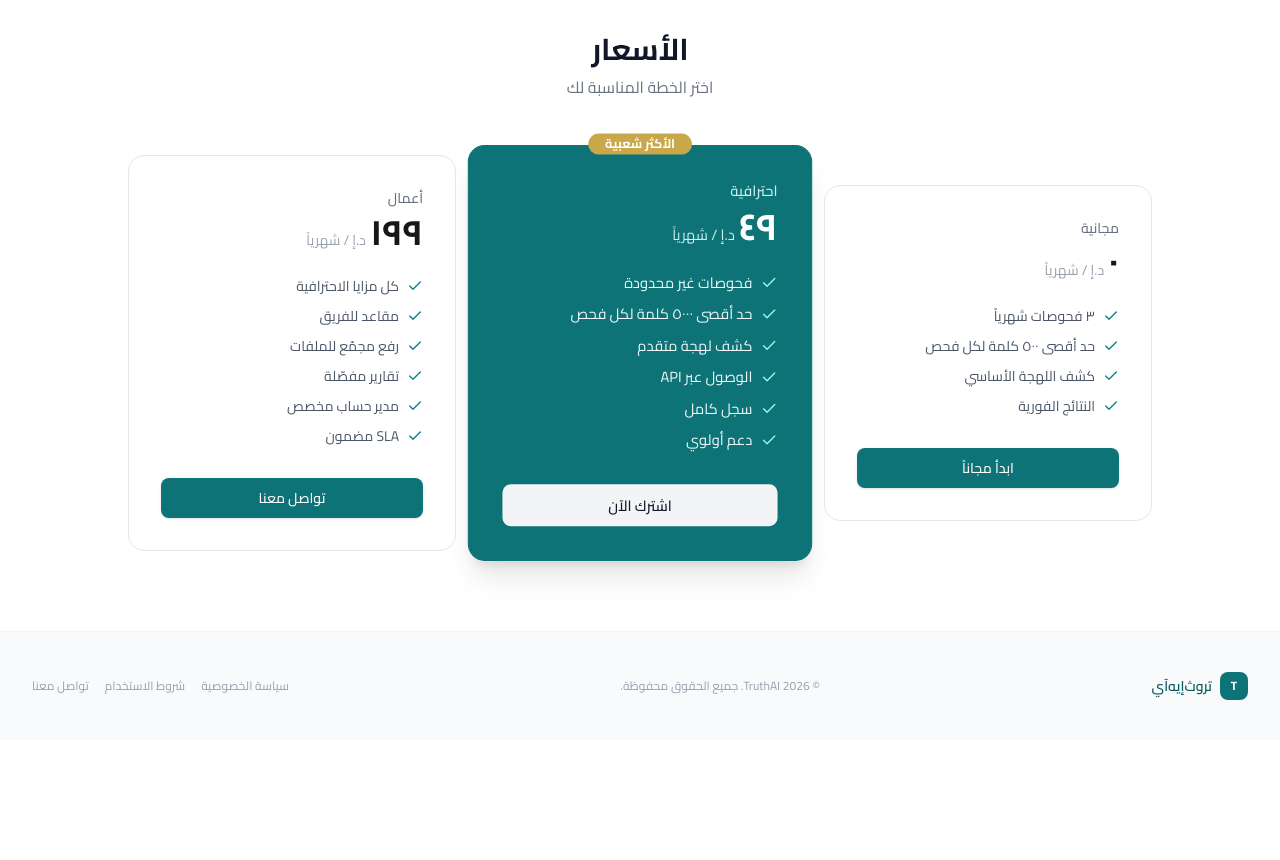
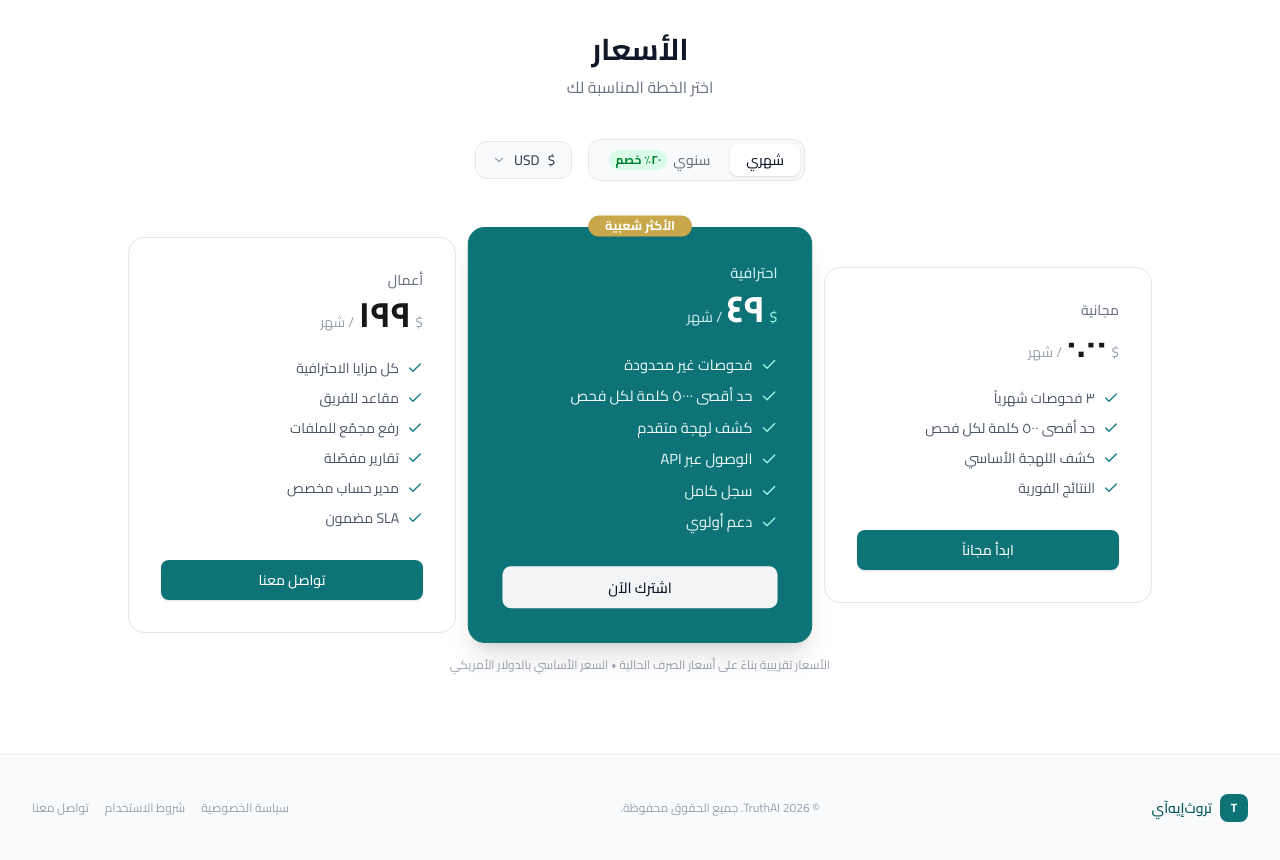
Before and after one commit to harelkleiner/truthai, a Next.js app: page / in a window 1280 px wide. Shown: the part 2660-3520 px from the top of the page. Before the commit the page ends 3400 px from the top, so only its background shows below. Built offline with nearby package versions, Linux system fonts and the light colour scheme.

Commit message:
Redesign pricing: monthly/annual toggle + 7-currency selector

```diff
--- a/app/page.tsx
+++ b/app/page.tsx
@@ -1,5 +1,6 @@
 "use client";
 
+import { useState } from "react";
 import Link from "next/link";
 import { useLocale } from "@/lib/locale-context";
 import { Navbar } from "@/components/layout/navbar";
@@ -9,18 +10,66 @@ import { Badge } from "@/components/ui/badge";
 import { Card, CardContent, CardHeader, CardTitle } from "@/components/ui/card";
 import {
   Zap, ShieldCheck, Languages, ChevronRight, Check,
-  MessageSquare, ClipboardPaste, BrainCircuit, BarChart3,
+  MessageSquare, ClipboardPaste, BrainCircuit, BarChart3, ChevronDown,
 } from "lucide-react";
 import { cn, toEasternArabic } from "@/lib/utils";
 
+/* ─── Currency config ─── */
+type CurrencyCode = "USD" | "AED" | "SAR" | "KWD" | "BHD" | "QAR" | "OMR";
+
+const CURRENCIES: { code: CurrencyCode; symbol: string; rate: number; label: string }[] = [
+  { code: "USD", symbol: "$",    rate: 1,     label: "USD — US Dollar" },
+  { code: "AED", symbol: "د.إ", rate: 3.67,  label: "AED — درهم إماراتي" },
+  { code: "SAR", symbol: "ر.س", rate: 3.75,  label: "SAR — ريال سعودي" },
+  { code: "KWD", symbol: "د.ك", rate: 0.307, label: "KWD — دينار كويتي" },
+  { code: "BHD", symbol: "د.ب", rate: 0.376, label: "BHD — دينار بحريني" },
+  { code: "QAR", symbol: "ر.ق", rate: 3.64,  label: "QAR — ريال قطري" },
+  { code: "OMR", symbol: "ر.ع", rate: 0.385, label: "OMR — ريال عُماني" },
+];
+
+function convertPrice(usd: number, currency: CurrencyCode): string {
+  const c = CURRENCIES.find((x) => x.code === currency)!;
+  const val = usd * c.rate;
+  // Round to sensible precision
+  if (val < 1) return val.toFixed(2);
+  if (val < 10) return val.toFixed(1);
+  return Math.round(val).toString();
+}
+
 /* ─── Pricing card ─── */
 function PricingCard({
-  name, price, features, cta, badge, highlighted = false, locale, currency, plan,
+  name, priceUsd, annualPriceUsd, features, cta, badge, saveBadge,
+  highlighted = false, locale, currency, plan, billing,
 }: {
-  name: string; price: string; features: string[]; cta: string;
-  badge?: string; highlighted?: boolean; locale: string; currency: string;
+  name: string;
+  priceUsd: number | null;
+  annualPriceUsd: number | null;
+  features: string[];
+  cta: string;
+  badge?: string;
+  saveBadge?: string;
+  highlighted?: boolean;
+  locale: string;
+  currency: CurrencyCode;
   plan: "free" | "pro" | "business";
+  billing: "monthly" | "annual";
 }) {
+  const c = CURRENCIES.find((x) => x.code === currency)!;
+
+  const effectiveUsd = priceUsd === null ? null
+    : billing === "annual" && annualPriceUsd !== null ? annualPriceUsd
+    : priceUsd;
+
+  const priceDisplay = effectiveUsd === null ? (locale === "ar" ? "٠" : "0")
+    : locale === "ar" ? toEasternArabic(convertPrice(effectiveUsd, currency))
+    : convertPrice(effectiveUsd, currency);
+
+  const annualTotalDisplay = billing === "annual" && annualPriceUsd !== null
+    ? (locale === "ar"
+        ? `${toEasternArabic(convertPrice(annualPriceUsd * 12, currency))} ${c.symbol} / ${locale === "ar" ? "سنة" : "yr"}`
+        : `${c.symbol}${convertPrice(annualPriceUsd * 12, currency)} / yr`)
+    : null;
+
   async function handleClick() {
     if (plan === "free") { window.location.href = "/signup"; return; }
     if (plan === "business") { window.location.href = "/contact"; return; }
@@ -54,14 +103,26 @@ function PricingCard({
         <p className={cn("text-sm font-medium mb-1", highlighted ? "text-teal-100" : "text-gray-500")}>
           {name}
         </p>
-        <div className="flex items-baseline gap-1">
-          <span className="text-3xl sm:text-4xl font-bold">
-            {locale === "ar" ? toEasternArabic(price) : price}
+        <div className="flex items-baseline gap-1 flex-wrap">
+          <span className={cn("text-xs sm:text-sm font-medium", highlighted ? "text-teal-200" : "text-gray-400")}>
+            {c.symbol}
           </span>
+          <span className="text-3xl sm:text-4xl font-bold">{priceDisplay}</span>
           <span className={cn("text-xs sm:text-sm", highlighted ? "text-teal-100" : "text-gray-400")}>
-            {currency}
+            / {locale === "ar" ? "شهر" : "mo"}
           </span>
         </div>
+        {annualTotalDisplay && (
+          <p className={cn("text-xs mt-1", highlighted ? "text-teal-200" : "text-gray-400")}>
+            {locale === "ar" ? `يُحسب سنوياً • ` : `billed annually • `}
+            {annualTotalDisplay}
+          </p>
+        )}
+        {saveBadge && billing === "annual" && priceUsd !== null && (
+          <span className="mt-2 inline-block rounded-full bg-green-100 text-green-700 text-xs font-semibold px-2.5 py-0.5">
+            {saveBadge}
+          </span>
+        )}
       </div>
       <ul className="space-y-2.5 flex-1 mb-6 sm:mb-8">
         {features.map((f, i) => (
@@ -106,6 +167,9 @@ function HowStep({
 /* ─── Page ─── */
 export default function HomePage() {
   const { t, locale, dir } = useLocale();
+  const [billing, setBilling] = useState<"monthly" | "annual">("monthly");
+  const [currency, setCurrency] = useState<CurrencyCode>("USD");
+  const [currencyOpen, setCurrencyOpen] = useState(false);
 
   const featureItems = [
     { icon: <MessageSquare className="h-6 w-6 text-teal-600" />, ...t.features.dialect },
@@ -113,8 +177,6 @@ export default function HomePage() {
     { icon: <ShieldCheck className="h-6 w-6 text-teal-600" />, ...t.features.accuracy },
     { icon: <Zap className="h-6 w-6 text-teal-600" />, ...t.features.realtime },
   ];
-
-  const currencyLabel = `${t.pricing.currency} / ${t.pricing.monthly}`;
 
   const hiw = t.how_it_works;
   const howSteps = [
@@ -322,26 +384,102 @@ export default function HomePage() {
       {/* ── PRICING ── */}
       <section className="py-16 sm:py-20 bg-white" id="pricing">
         <div className="mx-auto max-w-7xl px-4 sm:px-6 lg:px-8">
-          <div className="text-center mb-10 sm:mb-14">
+          <div className="text-center mb-8 sm:mb-10">
             <h2 className="text-2xl sm:text-3xl font-bold text-gray-900">{t.pricing.title}</h2>
             <p className="mt-2 text-gray-500">{t.pricing.subtitle}</p>
           </div>
-          {/* Stack on mobile, 3-col on md */}
+
+          {/* Controls: billing toggle + currency picker */}
+          <div className="flex flex-col sm:flex-row items-center justify-center gap-4 mb-10 sm:mb-14">
+
+            {/* Billing toggle */}
+            <div className="flex items-center rounded-xl border border-gray-200 bg-gray-50 p-1 gap-1">
+              <button
+                onClick={() => setBilling("monthly")}
+                className={cn(
+                  "rounded-lg px-4 py-1.5 text-sm font-medium transition-all",
+                  billing === "monthly"
+                    ? "bg-white text-gray-900 shadow-sm"
+                    : "text-gray-500 hover:text-gray-700",
+                )}
+              >
+                {locale === "ar" ? "شهري" : "Monthly"}
+              </button>
+              <button
+                onClick={() => setBilling("annual")}
+                className={cn(
+                  "flex items-center gap-1.5 rounded-lg px-4 py-1.5 text-sm font-medium transition-all",
+                  billing === "annual"
+                    ? "bg-white text-gray-900 shadow-sm"
+                    : "text-gray-500 hover:text-gray-700",
+                )}
+              >
+                {locale === "ar" ? "سنوي" : "Annual"}
+                <span className="rounded-full bg-green-100 text-green-700 text-xs font-bold px-1.5 py-0.5">
+                  {locale === "ar" ? "٢٠٪ خصم" : "-20%"}
+                </span>
+              </button>
+            </div>
+
+            {/* Currency picker */}
+            <div className="relative">
+              <button
+                onClick={() => setCurrencyOpen((o) => !o)}
+                className="flex items-center gap-2 rounded-xl border border-gray-200 bg-gray-50 px-4 py-2 text-sm font-medium text-gray-700 hover:border-teal-400 transition-colors"
+              >
+                <span>{CURRENCIES.find((c) => c.code === currency)?.symbol}</span>
+                <span>{currency}</span>
+                <ChevronDown className="h-3.5 w-3.5 text-gray-400" />
+              </button>
+              {currencyOpen && (
+                <div className="absolute top-full mt-1 z-20 w-52 rounded-xl border border-gray-100 bg-white shadow-lg overflow-hidden"
+                  style={{ [dir === "rtl" ? "right" : "left"]: 0 }}>
+                  {CURRENCIES.map((c) => (
+                    <button
+                      key={c.code}
+                      onClick={() => { setCurrency(c.code); setCurrencyOpen(false); }}
+                      className={cn(
+                        "w-full flex items-center gap-2 px-4 py-2.5 text-sm hover:bg-gray-50 transition-colors text-start",
+                        c.code === currency ? "text-teal-700 font-semibold bg-teal-50" : "text-gray-700",
+                      )}
+                    >
+                      <span className="w-6 text-base">{c.symbol}</span>
+                      <span>{c.label}</span>
+                    </button>
+                  ))}
+                </div>
+              )}
+            </div>
+          </div>
+
+          {/* Cards */}
           <div className="flex flex-col gap-5 md:grid md:grid-cols-3 md:items-center max-w-5xl mx-auto">
             <PricingCard
-              name={t.pricing.free.name} price={t.pricing.free.price}
+              name={t.pricing.free.name}
+              priceUsd={0} annualPriceUsd={0}
               features={t.pricing.free.features} cta={t.pricing.free.cta}
-              locale={locale} currency={currencyLabel} plan="free" />
+              locale={locale} currency={currency} plan="free" billing={billing} />
             <PricingCard
-              name={t.pricing.pro.name} price={t.pricing.pro.price}
+              name={t.pricing.pro.name}
+              priceUsd={49} annualPriceUsd={39}
               features={t.pricing.pro.features} cta={t.pricing.pro.cta}
-              badge={t.pricing.pro.badge} highlighted
-              locale={locale} currency={currencyLabel} plan="pro" />
+              badge={t.pricing.pro.badge}
+              saveBadge={locale === "ar" ? "شهران مجاناً 🎉" : "2 months free 🎉"}
+              highlighted
+              locale={locale} currency={currency} plan="pro" billing={billing} />
             <PricingCard
-              name={t.pricing.business.name} price={t.pricing.business.price}
+              name={t.pricing.business.name}
+              priceUsd={199} annualPriceUsd={159}
               features={t.pricing.business.features} cta={t.pricing.business.cta}
-              locale={locale} currency={currencyLabel} plan="business" />
+              saveBadge={locale === "ar" ? "وفّر ٢٠٪" : "Save 20%"}
+              locale={locale} currency={currency} plan="business" billing={billing} />
           </div>
+
+          <p className="mt-6 text-center text-xs text-gray-400">
+            {locale === "ar"
+              ? "الأسعار تقريبية بناءً على أسعار الصرف الحالية • السعر الأساسي بالدولار الأمريكي"
+              : "Prices are approximate based on current exchange rates • Base price in USD"}
+          </p>
         </div>
       </section>
 
```
